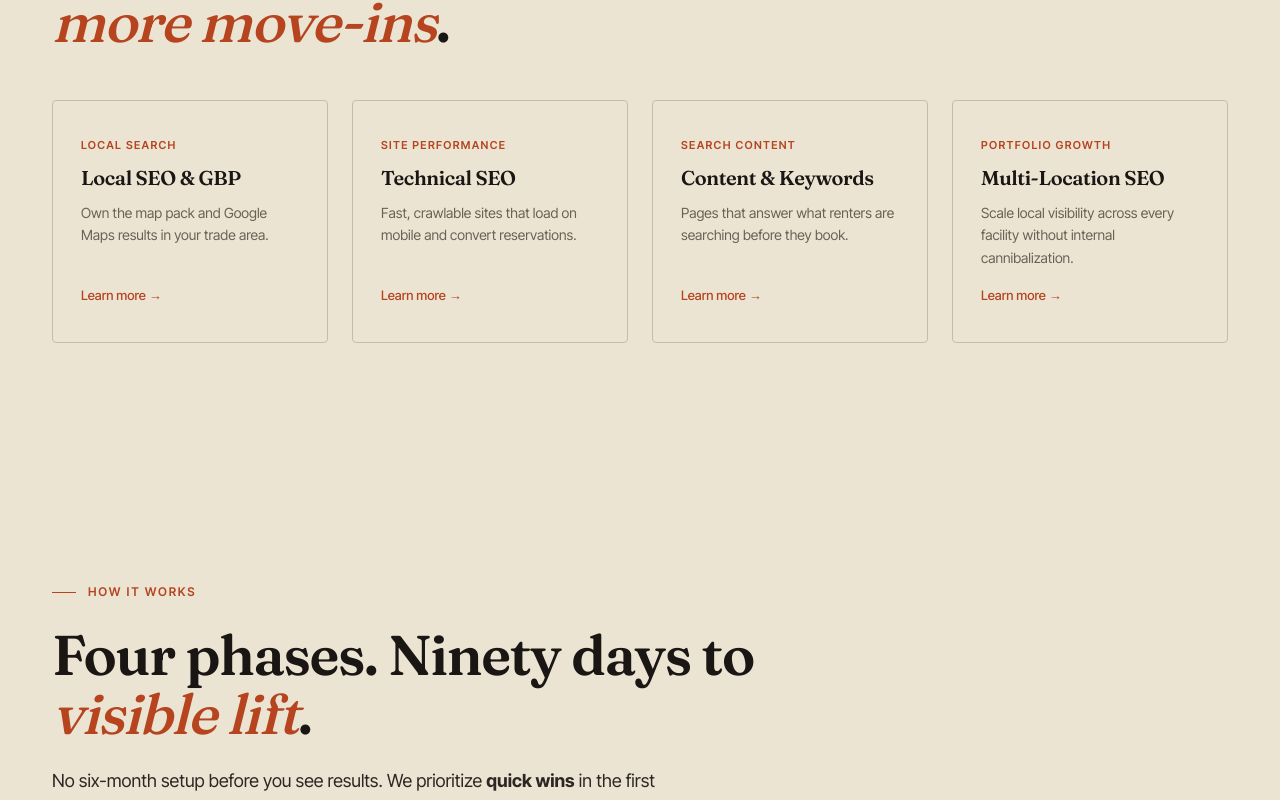
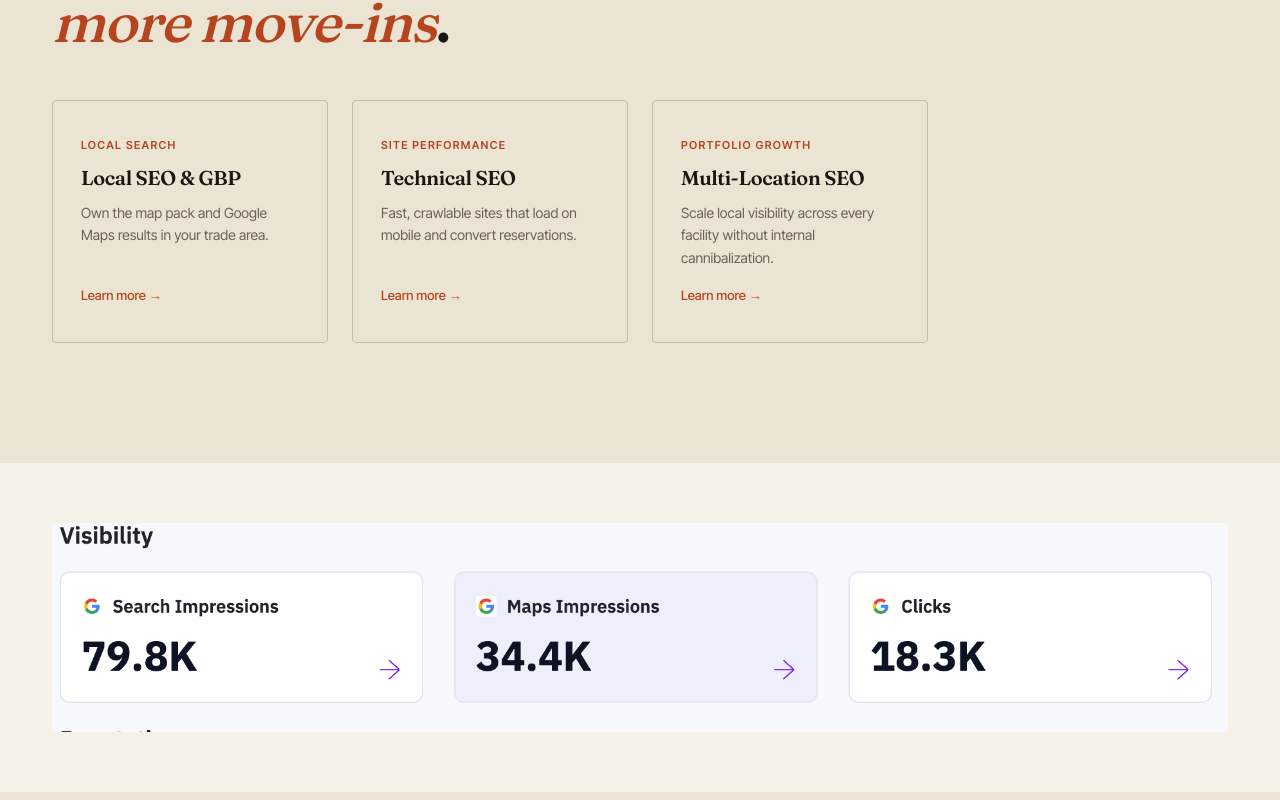
Before and after one commit to devmaai/self-v1, a Next.js app: page / in a window 1280 px wide. Shown: the part 4218-5018 px from the top of the page. Built offline with nearby package versions, Linux system fonts and the light colour scheme.

Commit message:
added image below cards

```diff
--- a/app/globals.css
+++ b/app/globals.css
@@ -656,6 +656,20 @@ section { position: relative; z-index: 2; }
 }
 
 .reviews-image-container img {
+  width: 100%;
+  height: auto;
+  display: block;
+}
+
+/* ============================================================
+   VISIBILITY IMAGE SECTION
+   ============================================================ */
+.visibility-image-section {
+  padding: 60px 0;
+  background: var(--paper);
+}
+
+.visibility-image-section img {
   width: 100%;
   height: auto;
   display: block;
--- a/app/page.tsx
+++ b/app/page.tsx
@@ -9,6 +9,7 @@ import Testimonial from "@/components/sections/Testimonial";
 import Pricing from "@/components/sections/Pricing";
 import FAQ from "@/components/sections/FAQ";
 import CTABanner from "@/components/sections/CTABanner";
+import Image from "next/image";
 
 export default function HomePage() {
   return (
@@ -38,13 +39,13 @@ export default function HomePage() {
             href: "/services/technical-seo",
             ctaLabel: "Learn more",
           },
-          {
-            eyebrow: "Search Content",
-            title: "Content & Keywords",
-            body: "Pages that answer what renters are searching before they book.",
-            href: "/services/content-keyword-strategy",
-            ctaLabel: "Learn more",
-          },
+          // {
+          //   eyebrow: "Search Content",
+          //   title: "Content & Keywords",
+          //   body: "Pages that answer what renters are searching before they book.",
+          //   href: "/services/content-keyword-strategy",
+          //   ctaLabel: "Learn more",
+          // },
           {
             eyebrow: "Portfolio Growth",
             title: "Multi-Location SEO",
@@ -54,6 +55,19 @@ export default function HomePage() {
           },
         ]}
       />
+
+      <div className="visibility-image-section">
+        <div className="container">
+          <Image
+            src="/images/visibility-metrics.png"
+            alt="Visibility - Search Impressions, Maps Impressions, Clicks metrics"
+            width={1344}
+            height={240}
+            quality={90}
+            priority
+          />
+        </div>
+      </div>
 
       <Process />
       <Results />
```
Also changed, not shown: public/images/visibility-metrics.png (added).
